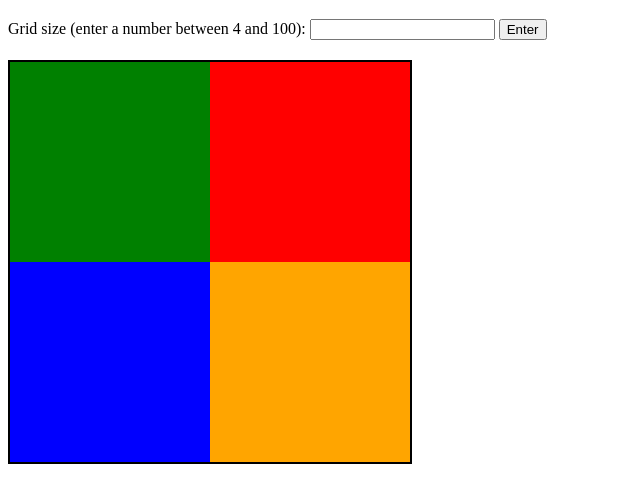
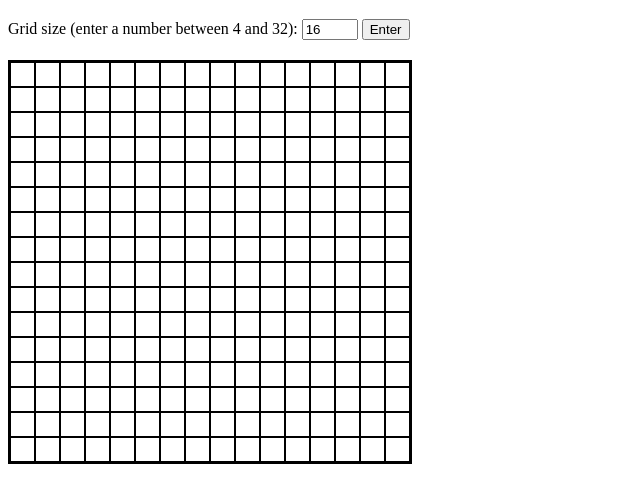
Before and after one commit to AkiPoh/OLD-draw-a-sketch-PUBLIC, a plain HTML site: page index.html in a window 1280 px wide. Both pictures are taken after a click on the button "Enter". Shown: the part 61-564 px from the top of the page, without its empty margins (0-640 px from the left). Drawn offline with Linux system fonts and the light colour scheme.

Commit message:
Implement core functionality

```diff
--- a/index.html
+++ b/index.html
@@ -11,20 +11,11 @@
     <div id="top">
         <h1>Etch-a-Sketch</h1>
         <div id="adjustSettings">
-            <label for="">Grid size (enter a number between 4 and 100):</label>
-            <input type="text" id="gridSize" name="gridSize">
-            <button type="button">Enter</button>
+            <label for="">Grid size (enter a number between 4 and 32):</label>
+            <input type="number" id="gridSize" name="gridSize" min="4" max="32">
+            <button type="button" id="enterButton">Enter</button>
         </div>
     </div>
-    <div id="gridContainer">
-        <div class="gridColumn">
-            <div class="gridElement" id="one"></div>
-            <div class="gridElement" id="two"></div>
-        </div>
-        <div class="gridColumn">
-            <div class="gridElement" id="three"></div>
-            <div class="gridElement" id="four"></div>
-        </div>
-    </div>
+    <div id="gridContainer"></div>
 </body>
 </html>
--- a/script.js
+++ b/script.js
@@ -1,3 +1,43 @@
-function createGrid (gridSize = 0) {
+const adjustSettingsDiv = document.querySelector("#adjustSettings");
+const inputGridSize = document.querySelector("#gridSize")
+const enterButton = document.querySelector("#enterButton");
+const gridContainerDiv = document.querySelector("#gridContainer");
+let inputErrorGiven = false;
 
+function createGrid (gridSize = 32) {
+    for (let rowNumber = 0; rowNumber < gridSize; rowNumber++) {
+        const gridRow = document.createElement("div");
+        gridRow.classList.add("gridRow");
+        for (let columnNumber = 0; columnNumber < gridSize; columnNumber++){
+            const gridElement = document.createElement("div");
+            gridElement.classList.add("gridElement");
+            gridElement.addEventListener("mouseover", function() {
+                this.classList.add("colored");
+            });
+            gridRow.appendChild(gridElement);
+        }
+        gridContainerDiv.appendChild(gridRow);
+    }
 }
+
+function resetGrid () {
+    const gridRows = document.querySelectorAll(".gridRow");
+    gridRows.forEach(row => row.remove());
+}
+
+createGrid();
+inputGridSize.value = "16";
+
+enterButton.addEventListener("click", function() {
+    resetGrid();
+    size = inputGridSize.value;
+    if (size % 1 === 0 && size >= 4 && size <= 32) {
+        createGrid(size);
+    } else if (inputErrorGiven === false) {
+        inputGridSize.value = "";
+        const errorDiv = document.createElement("div");
+        errorDiv.textContent = "ENTER VALID INPUT!";
+        adjustSettingsDiv.appendChild(errorDiv);
+        inputErrorGiven = true;
+    }
+});
--- a/style.css
+++ b/style.css
@@ -8,7 +8,7 @@
     flex-direction: column;
 }
 
-.gridColumn {
+.gridRow {
     flex: 1;
     display: flex;
     flex-direction: row;
@@ -16,17 +16,9 @@
 
 .gridElement {
     flex: 1;
+    border: 1px solid rgb(0, 0, 0);
 }
 
-#one {
-    background-color: green;
+.colored {
+    background-color: black;
 }
-#two {
-    background-color: red;
-}
-#three {
-    background-color: blue;
-}
-#four {
-    background-color: orange;
-}
```
Also changed, not shown: 1 other file.
